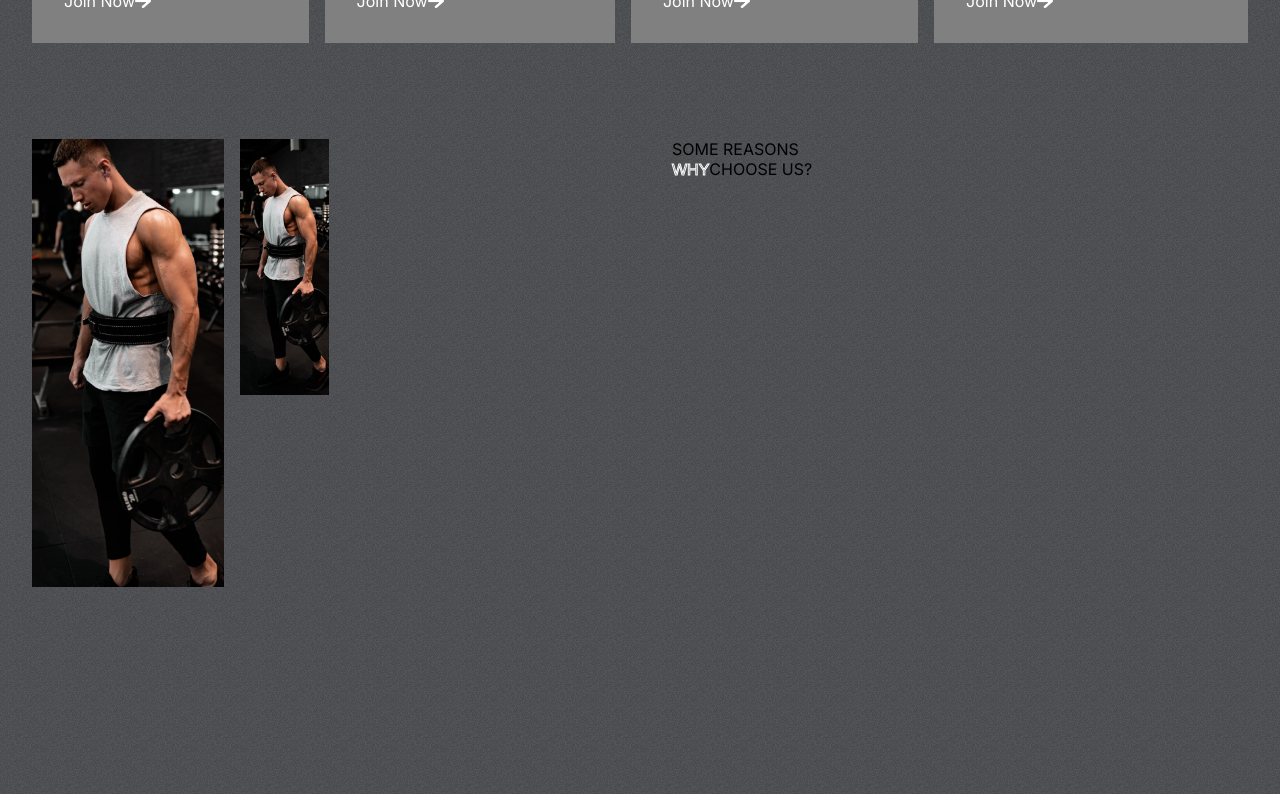
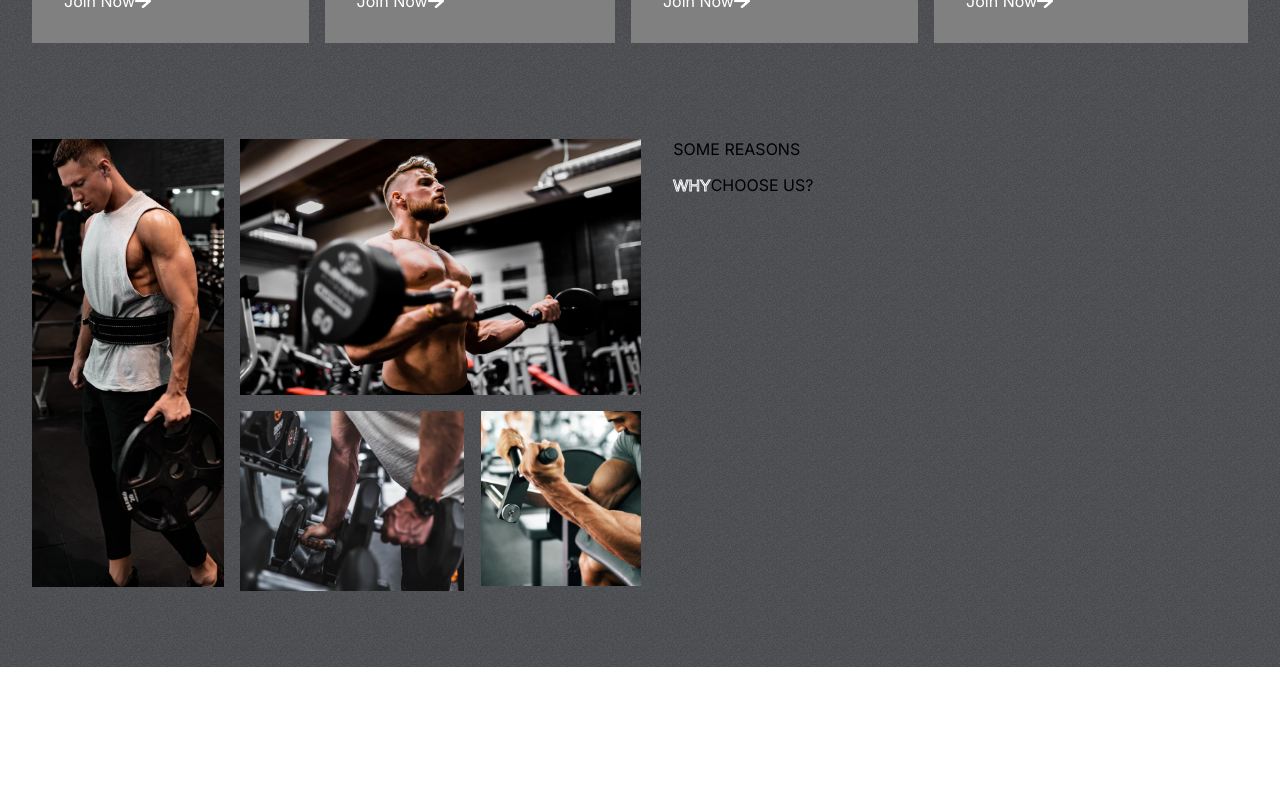
Before and after one commit to Saworieza/Fitness-Club, a React (Create React App) app: page / in a window 1280 px wide. Shown: the part 1100-1894 px from the top of the page. After the commit the page ends 1767 px from the top, so only its background shows below. Built offline with nearby package versions, Linux system fonts and the light colour scheme.

Commit message:
fixed the image issue

```diff
--- a/src/components/Reasons/Reasons.css
+++ b/src/components/Reasons/Reasons.css
@@ -44,7 +44,7 @@
 .right-r{
     flex: 1 1;
     text-transform: uppercase;
-    gap: 1 rem;
+    gap: 1rem;
     display: flex;
     flex-direction: column;
 }
```
Also changed, not shown: src/components/Reasons/Reasons.jsx (+4 -4 lines).
